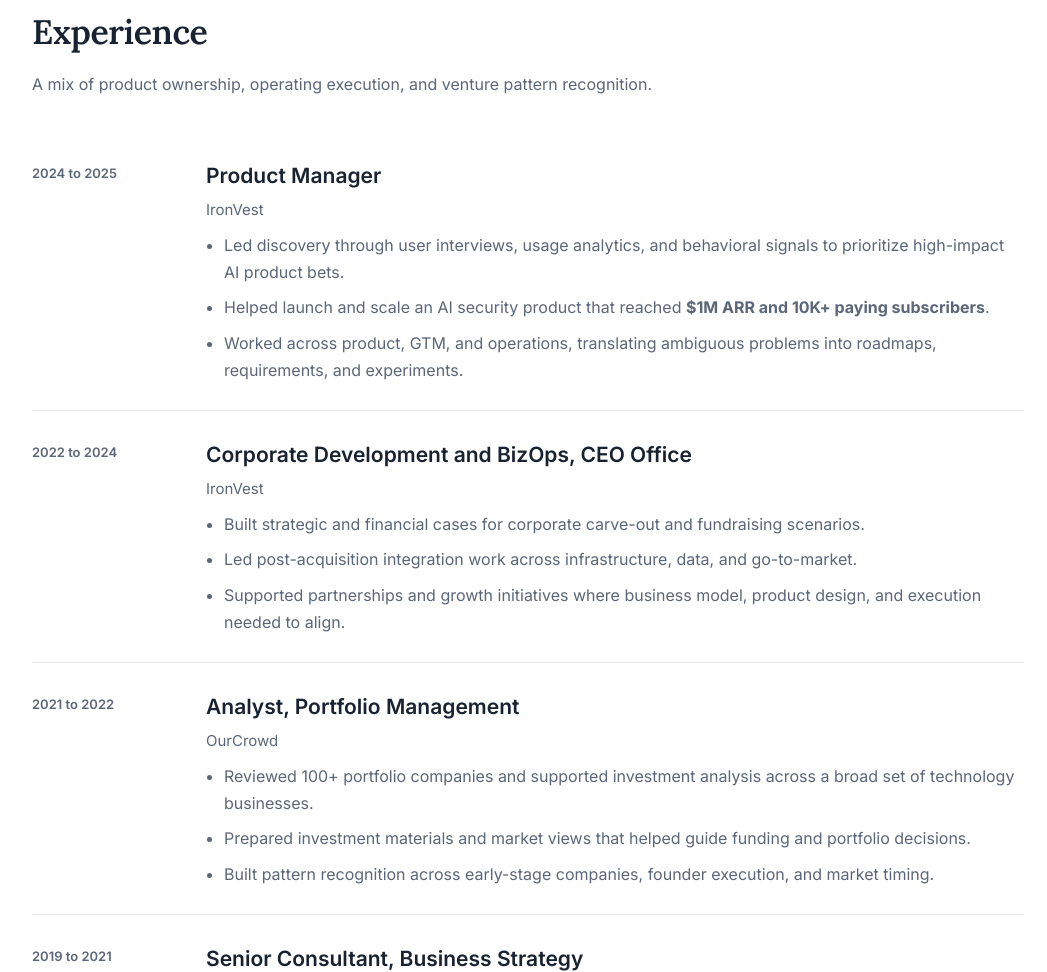
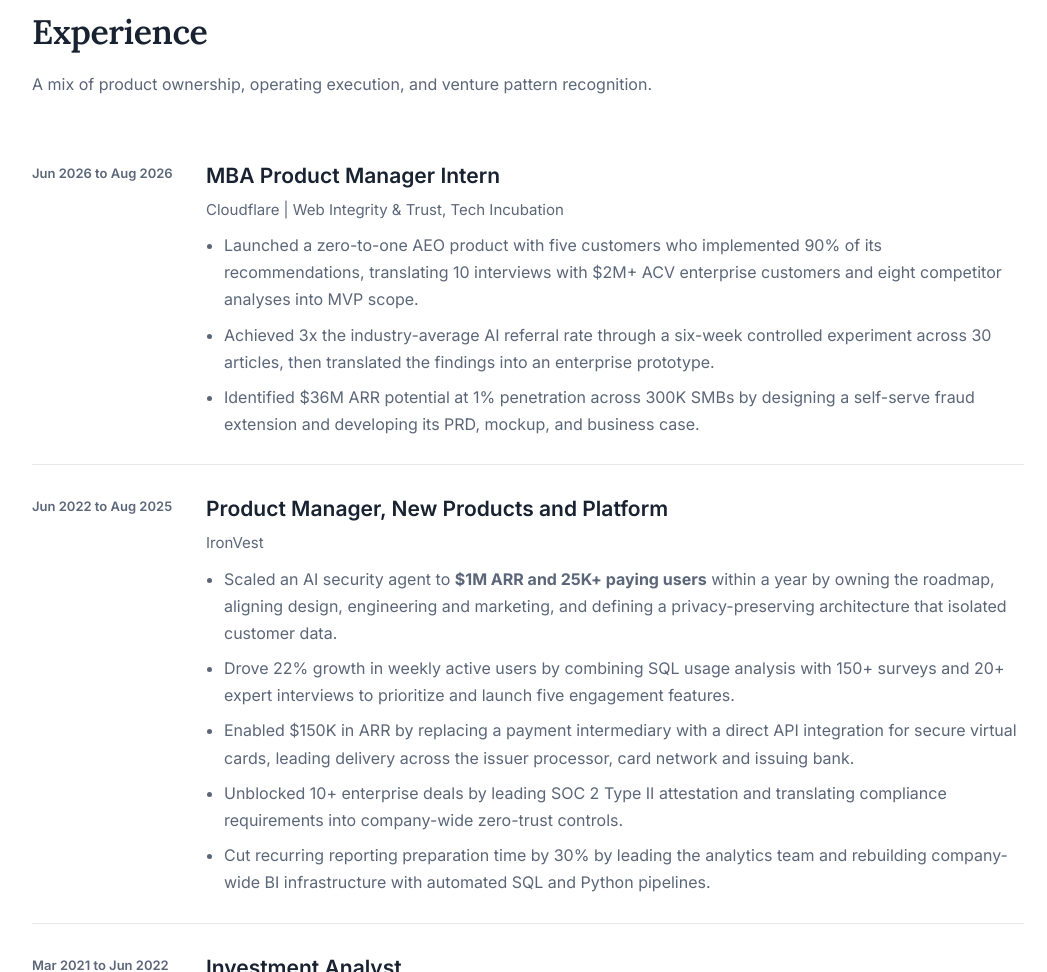
Before and after one commit to KleinYaron/KleinYaron.github.io, a plain HTML site: page index.html in a window 1280 px wide. Shown: the part 1828-2800 px from the top of the page, without its empty margins (112-1159 px from the left). Drawn offline with Linux system fonts and the light colour scheme.

Commit message:
Update experience: add Cloudflare, merge IronVest into one role, correct titles and metrics

```diff
--- a/index.html
+++ b/index.html
@@ -439,7 +439,6 @@
             <p class="hero-copy">My edge is translating messy customer problems into crisp product bets, then evaluating them with the judgment of an operator who has also spent time screening companies and markets.</p>
             <div class="cta-row">
               <a class="btn primary" href="#work">View Selected Work</a>
-              <a class="btn" href="Yaron_Klein_Resume.pdf" target="_blank">Download Resume</a>
               <a class="btn" href="#contact">Get In Touch</a>
             </div>
           </div>
@@ -447,7 +446,7 @@
 
         <div class="proof-grid">
           <div class="proof"><strong>$1M</strong><span>ARR reached on an AI security product</span></div>
-          <div class="proof"><strong>10K+</strong><span>paying subscribers reached within 12 months</span></div>
+          <div class="proof"><strong>25K+</strong><span>paying users reached within 12 months</span></div>
           <div class="proof"><strong>3</strong><span>companies approved by investment committee</span></div>
           <div class="proof"><strong>100+</strong><span>portfolio companies reviewed at OurCrowd</span></div>
         </div>
@@ -462,9 +461,9 @@
         </div>
         <div class="about-grid">
           <div class="card">
-            <p>I started in strategy at KPMG, moved into venture at OurCrowd, and then joined IronVest to work closer to product creation. That path gave me two lenses I still use every day: how to evaluate an opportunity, and how hard it is to actually build one.</p>
-            <p>At IronVest, I worked across product, growth, and operations on AI and cybersecurity products. I helped launch and scale an AI security product to <strong>$1M ARR and 10K+ paying users</strong>, ran discovery and experimentation, wrote product requirements, and partnered across engineering, GTM, and leadership.</p>
-            <p>Today I am an MBA candidate at <strong>Cornell Johnson</strong>, active in <strong>Big Red Ventures</strong>, and building practical AI products and prototypes. I am most energized by roles that sit at the intersection of user insight, technical judgment, and strategic decision-making.</p>
+            <p>I started in risk consulting at KPMG, moved into venture at OurCrowd, and then joined IronVest to work closer to product creation. That path gave me two lenses I still use every day: how to evaluate an opportunity, and how hard it is to actually build one.</p>
+            <p>At IronVest, I worked across product, growth, and operations on AI and cybersecurity products. I helped launch and scale an AI security product to <strong>$1M ARR and 25K+ paying users</strong>, ran discovery and experimentation, wrote product requirements, and partnered across engineering, GTM, and leadership.</p>
+            <p>This past summer I was an MBA product manager intern on <strong>Cloudflare’s</strong> Web Integrity &amp; Trust team in Austin. Today I am an MBA candidate at <strong>Cornell Johnson</strong>, active in <strong>Big Red Ventures</strong>, and building practical AI products and prototypes. I am most energized by roles that sit at the intersection of user insight, technical judgment, and strategic decision-making.</p>
           </div>
           <div class="side-stack">
             <div class="card">
@@ -492,38 +491,40 @@
         </div>
 
         <div class="exp-item">
-          <div class="date">2024 to 2025</div>
+          <div class="date">Jun 2026 to Aug 2026</div>
           <div>
-            <div class="role">Product Manager</div>
-            <div class="company">IronVest</div>
+            <div class="role">MBA Product Manager Intern</div>
+            <div class="company">Cloudflare | Web Integrity &amp; Trust, Tech Incubation</div>
             <ul class="bullets">
-              <li>Led discovery through user interviews, usage analytics, and behavioral signals to prioritize high-impact AI product bets.</li>
-              <li>Helped launch and scale an AI security product that reached <strong>$1M ARR and 10K+ paying subscribers</strong>.</li>
-              <li>Worked across product, GTM, and operations, translating ambiguous problems into roadmaps, requirements, and experiments.</li>
+              <li>Launched a zero-to-one AEO product with five customers who implemented 90% of its recommendations, translating 10 interviews with $2M+ ACV enterprise customers and eight competitor analyses into MVP scope.</li>
+              <li>Achieved 3x the industry-average AI referral rate through a six-week controlled experiment across 30 articles, then translated the findings into an enterprise prototype.</li>
+              <li>Identified $36M ARR potential at 1% penetration across 300K SMBs by designing a self-serve fraud extension and developing its PRD, mockup, and business case.</li>
             </ul>
           </div>
         </div>
 
         <div class="exp-item">
-          <div class="date">2022 to 2024</div>
+          <div class="date">Jun 2022 to Aug 2025</div>
           <div>
-            <div class="role">Corporate Development and BizOps, CEO Office</div>
+            <div class="role">Product Manager, New Products and Platform</div>
             <div class="company">IronVest</div>
             <ul class="bullets">
-              <li>Built strategic and financial cases for corporate carve-out and fundraising scenarios.</li>
-              <li>Led post-acquisition integration work across infrastructure, data, and go-to-market.</li>
-              <li>Supported partnerships and growth initiatives where business model, product design, and execution needed to align.</li>
+              <li>Scaled an AI security agent to <strong>$1M ARR and 25K+ paying users</strong> within a year by owning the roadmap, aligning design, engineering and marketing, and defining a privacy-preserving architecture that isolated customer data.</li>
+              <li>Drove 22% growth in weekly active users by combining SQL usage analysis with 150+ surveys and 20+ expert interviews to prioritize and launch five engagement features.</li>
+              <li>Enabled $150K in ARR by replacing a payment intermediary with a direct API integration for secure virtual cards, leading delivery across the issuer processor, card network and issuing bank.</li>
+              <li>Unblocked 10+ enterprise deals by leading SOC 2 Type II attestation and translating compliance requirements into company-wide zero-trust controls.</li>
+              <li>Cut recurring reporting preparation time by 30% by leading the analytics team and rebuilding company-wide BI infrastructure with automated SQL and Python pipelines.</li>
             </ul>
           </div>
         </div>
 
         <div class="exp-item">
-          <div class="date">2021 to 2022</div>
+          <div class="date">Mar 2021 to Jun 2022</div>
           <div>
-            <div class="role">Analyst, Portfolio Management</div>
+            <div class="role">Investment Analyst</div>
             <div class="company">OurCrowd</div>
             <ul class="bullets">
-              <li>Reviewed 100+ portfolio companies and supported investment analysis across a broad set of technology businesses.</li>
+              <li>Evaluated 12 startup investments totaling $30M, building the business cases, market sizing and competitor analysis behind memos to the investment committee.</li>
               <li>Prepared investment materials and market views that helped guide funding and portfolio decisions.</li>
               <li>Built pattern recognition across early-stage companies, founder execution, and market timing.</li>
             </ul>
@@ -531,12 +532,12 @@
         </div>
 
         <div class="exp-item">
-          <div class="date">2019 to 2021</div>
+          <div class="date">Sep 2019 to Mar 2021</div>
           <div>
-            <div class="role">Senior Consultant, Business Strategy</div>
+            <div class="role">Business Consultant, promoted to Senior Consultant</div>
             <div class="company">KPMG</div>
             <ul class="bullets">
-              <li>Worked on high-stakes strategic initiatives, process redesign, and operating model improvements.</li>
+              <li>Reduced delays and cost overruns by 40% across 200+ infrastructure projects by building a portfolio risk framework and guiding senior leadership on mitigation priorities.</li>
               <li>Built structured recommendations for complex organizations where execution mattered as much as analysis.</li>
             </ul>
           </div>
@@ -558,7 +559,7 @@
             <ul>
               <li><strong>Problem:</strong> users needed simpler, more proactive protection across their digital lives.</li>
               <li><strong>Work:</strong> supported product discovery, prioritization, experimentation, and cross-functional execution.</li>
-              <li><strong>Outcome:</strong> the product reached <strong>$1M ARR</strong> and <strong>10K+ paying subscribers</strong>.</li>
+              <li><strong>Outcome:</strong> the product reached <strong>$1M ARR</strong> and <strong>25K+ paying users</strong>.</li>
             </ul>
             <div class="footer">IronVest | Product, GTM, and operating execution</div>
           </div>
@@ -621,7 +622,7 @@
           <div class="skills-row">
             <strong>Technical</strong>
             <div class="skill-pills">
-              <span>AI Product Workflows</span><span>Cloudflare Workers</span><span>D1</span><span>Python</span><span>APIs</span><span>Data Platforms</span>
+              <span>TypeScript</span><span>Python</span><span>SQL</span><span>Cloudflare Workers</span><span>D1</span><span>Vectorize</span><span>Queues</span><span>AI Gateway</span><span>APIs</span><span>AI Product Workflows</span>
             </div>
           </div>
           <div class="skills-row">
```
